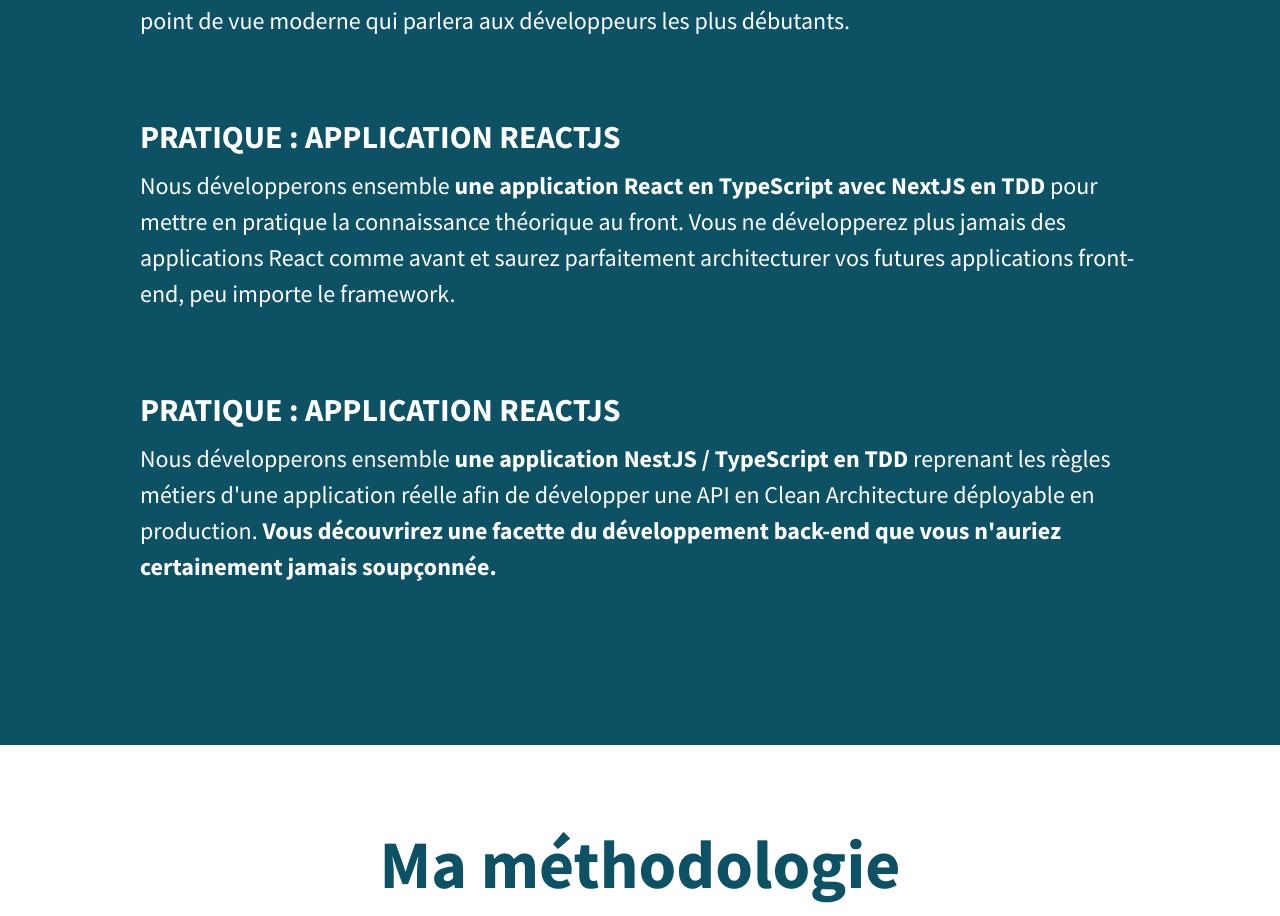
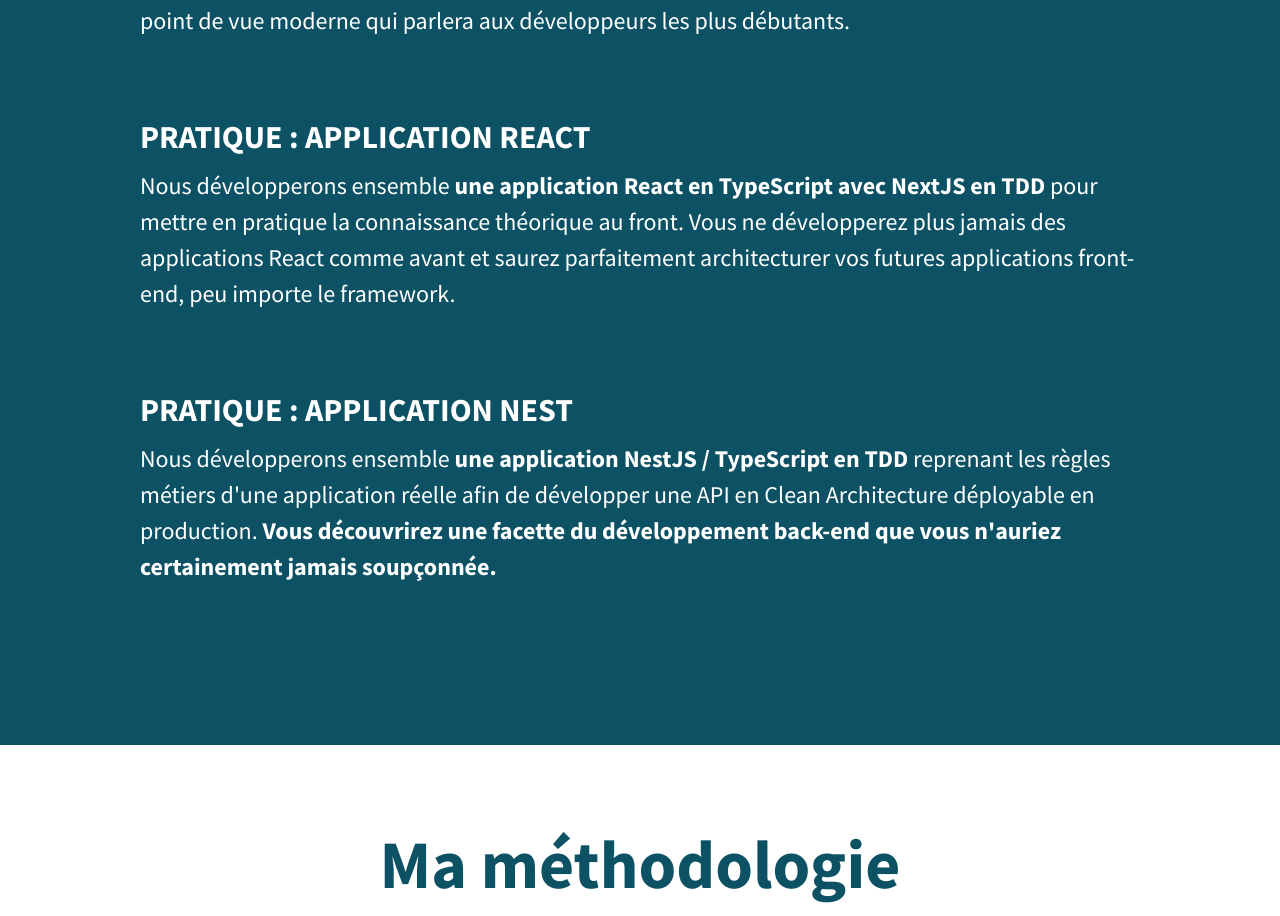
Before and after one commit to Ancyr-Academy/clean-architecture-landing-page, a Next.js app: page / in a window 1280 px wide. Shown: the part 3284-4200 px from the top of the page. Built offline with nearby package versions, Linux system fonts and the light colour scheme.

Commit message:
fix: typo

```diff
--- a/src/sections/Curriculum.tsx
+++ b/src/sections/Curriculum.tsx
@@ -63,7 +63,7 @@
           </Paragraph>
         </Block>
         <Block>
-          <SubTitle>Pratique : application ReactJS</SubTitle>
+          <SubTitle>Pratique : application React</SubTitle>
           <Paragraph>
             Nous développerons ensemble{" "}
             <b>une application React en TypeScript avec NextJS en TDD</b> pour
@@ -74,7 +74,7 @@
           </Paragraph>
         </Block>
         <Block>
-          <SubTitle>Pratique : application ReactJS</SubTitle>
+          <SubTitle>Pratique : application Nest</SubTitle>
           <Paragraph>
             Nous développerons ensemble{" "}
             <b>une application NestJS / TypeScript en TDD</b> reprenant les
```
